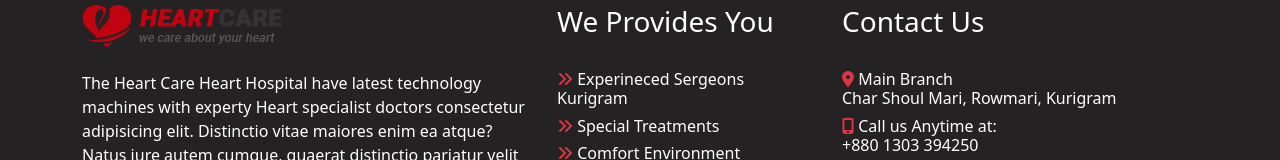
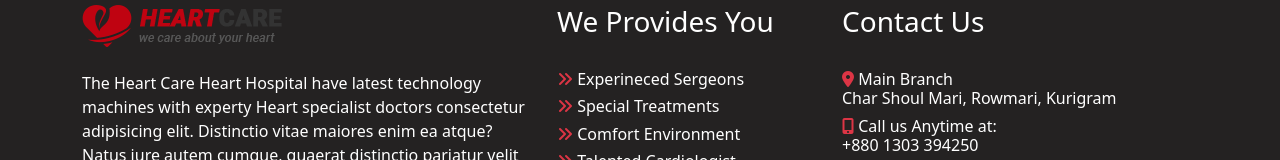
Before and after one commit to Rjrazu/hospital-related-project, a React (Create React App) app: page / in a window 1280 px wide. Shown: the part 4167-4327 px from the top of the page. Built offline with nearby package versions, Linux system fonts and the light colour scheme; no server answers.

Commit message:
All Are Updated

```diff
--- a/src/componants/Footer/Footer.js
+++ b/src/componants/Footer/Footer.js
@@ -28,7 +28,7 @@ const
 
                         <Col lg={3}>
                             <h3>We Provides You</h3> <br />
-                            <h6 className="mb-2"><span className="text-danger"><i className="fas fa-angle-double-right"></i></span> Experineced Sergeons Kurigram</h6>
+                            <h6 className="mb-2"><span className="text-danger"><i className="fas fa-angle-double-right"></i></span> Experineced Sergeons</h6>
                             <h6 className="mb-2"> <span className="text-danger"><i className="fas fa-angle-double-right"></i></span> Special Treatments</h6>
                             <h6 className="mb-2"><span className="text-danger"><i className="fas fa-angle-double-right"></i></span> Comfort Environment</h6>
                             <h6 className="mb-2"><span className="text-danger"><i className="fas fa-angle-double-right"></i></span><span className="text-danger"></span> Talented Cardiologist</h6>
```
Also changed, not shown: 1 other file (tests, documents, lock files or other folders).
